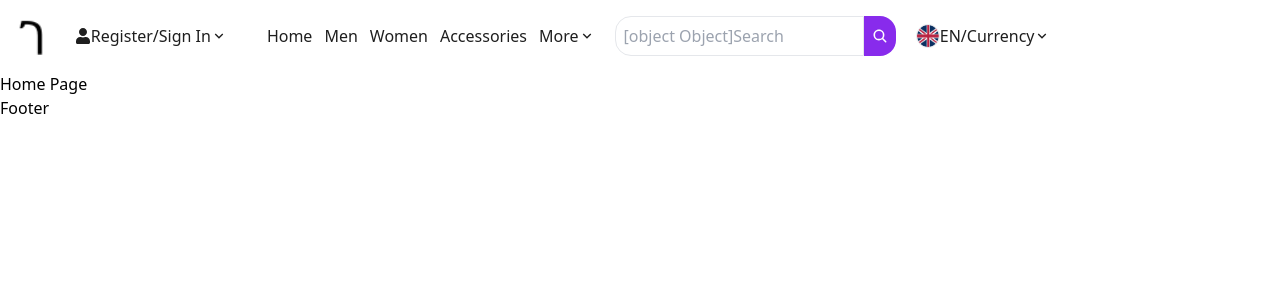
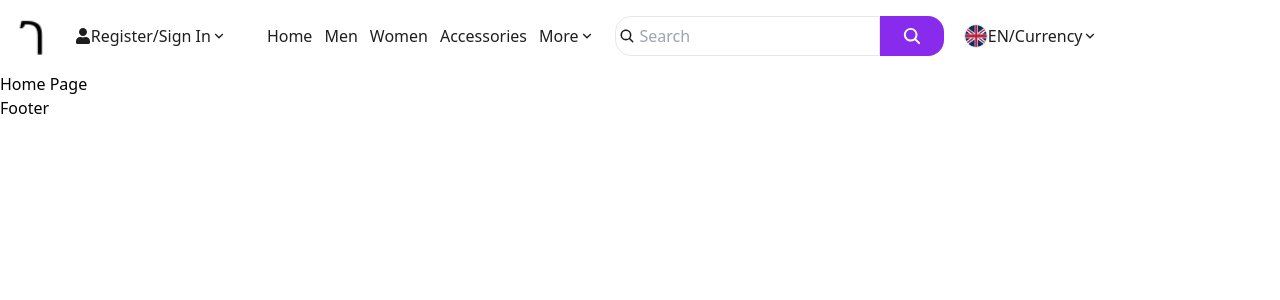
Before and after one commit to Ermias1995/Gebeya-Market-App, a React (Vite) app in the folder Gebeya/: page / in a window 1280 px wide. Shown: the top 300 px of the page. Built offline with nearby package versions, Linux system fonts and the light colour scheme.

Commit message:
Modify search button

```diff
--- a/Gebeya/src/components/Navbar.jsx
+++ b/Gebeya/src/components/Navbar.jsx
@@ -10,7 +10,7 @@ function Navbar() {
     <div className="flex items-center space-x-5 w-full p-4 text-[#1E1E1E] text-base">
       <img src={Logo} alt="Logo" className="h-10"/>
       <div className="flex items-center">
-        <FaUser/>Register/Sign In<RiArrowDownSLine/>
+        <FaUser/> Register/Sign In<RiArrowDownSLine/>
       </div>
       <div className="flex items-center space-x-3"></div>
         <div className="flex items-center space-x-3">
@@ -21,8 +21,9 @@ function Navbar() {
             <NavLink to='/' className='flex flex-row items-center'>More<RiArrowDownSLine/></NavLink>
         </div>
         <div className="flex items-center">
-          <input type="text" placeholder={`${<IoSearch />}Search`} className="h-10 p-2 border rounded-l-2xl"/>
-          <button className="h-10 p-2 bg-primary text-white rounded-r-2xl"><IoSearch/></button>
+          <IoSearch className="absolute transform translate-x-1"/>
+          <input type="text" placeholder={`Search`} className="h-10 p-2 pl-6 border rounded-l-2xl"/>
+          <button className="h-10 w-16 p-2 bg-primary text-white rounded-r-2xl flex items-center justify-center"><IoSearch className='text-xl'/></button>
         </div>
         <div className="flex items-center">
           <img src={Flag} alt="Flag" className="h-6 border rounded-full"/>
```
